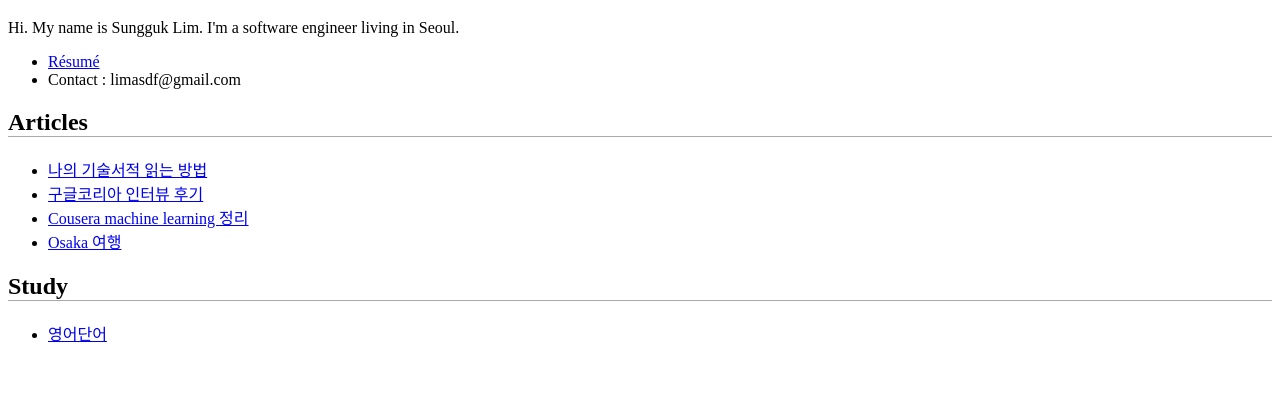
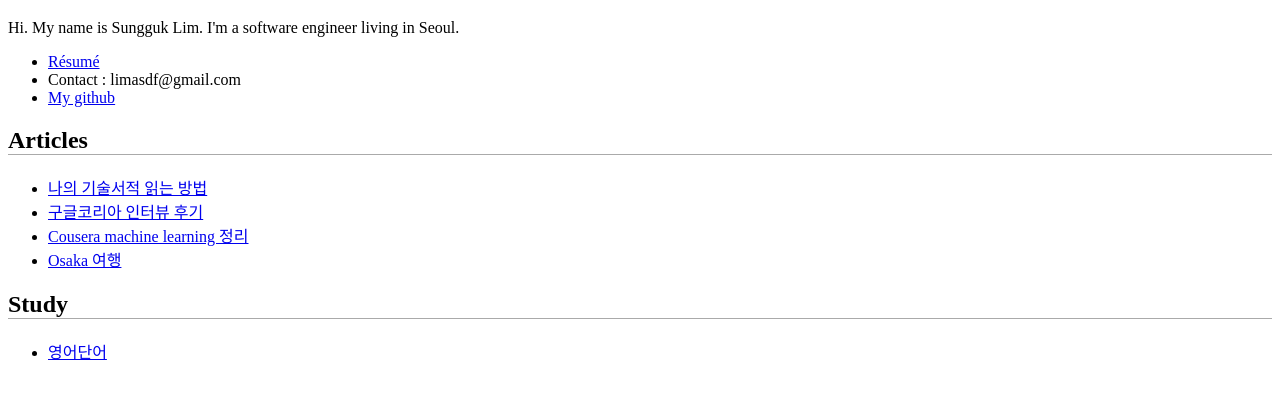
Before and after one commit to sunglim/limsungguk.com, a plain HTML site: page index.html in a window 1280 px wide. Shown: the part 62-460 px from the top of the page. Drawn offline with Linux system fonts and the light colour scheme.

Commit message:
Adding my github url on main

```diff
--- a/index.html
+++ b/index.html
@@ -11,6 +11,7 @@
 <ul>
   <li><a href='https://docs.google.com/document/d/1o4MrScohy970vKF9JHnKm5qL4Nl7cg6CyNFfysUwlIs/pub'>Résumé</a></li>
   <li>Contact : limasdf@gmail.com</li>
+  <li><a href='https://github.com/sunglim'>My github</a></li>
 </ul>
 <h2>Articles</h2>
 <ul>
```
